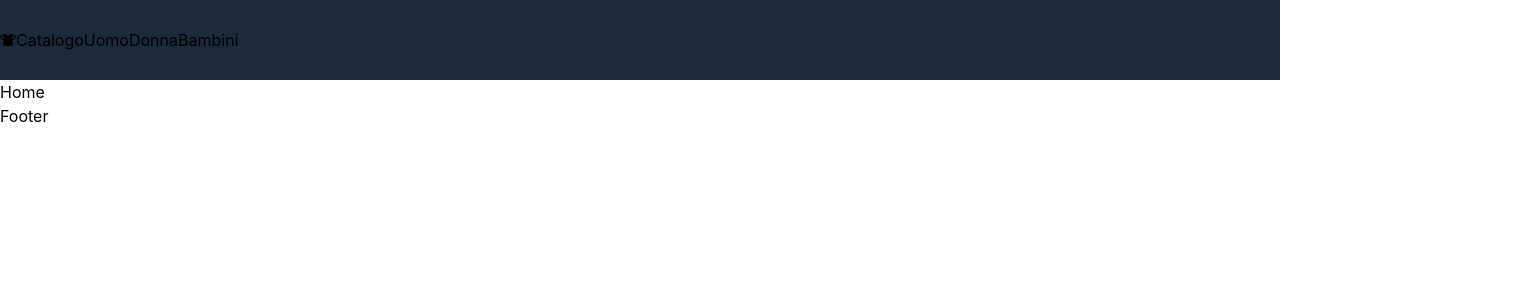
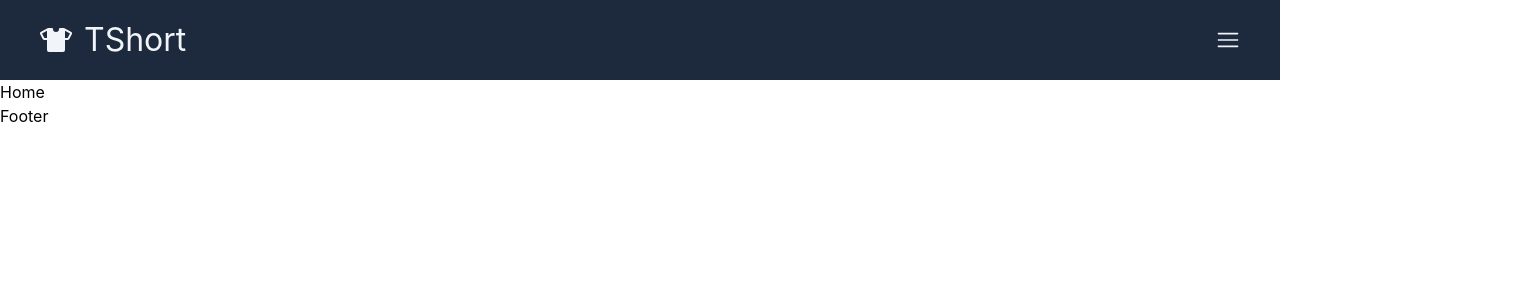
Before and after one commit to santie96/TShort, a React (Vite) app: page / in a window 1280 px wide. Shown: the top 300 px of the page, 1520 px wide, since content can reach past the window. Built offline with nearby package versions, Linux system fonts and the light colour scheme.

Commit message:
Navbar piu Palette Colori

```diff
--- a/src/component/layout/Navbar.jsx
+++ b/src/component/layout/Navbar.jsx
@@ -1,18 +1,49 @@
 import { PiTShirtFill } from "react-icons/pi";
 import { NavLink } from "react-router-dom";
+import { RxHamburgerMenu } from "react-icons/rx";
+import { useState } from "react";
 
 function Navbar() {
+
+    const [isMenuOpen, setIsMenuOpen] = useState(false);
     return (
         <>
             <header className="w-full h-20 bg-slate-800 flex items-center ">
-                <div className="flex items-center justify-evenly">
+                <div className="flex items-center justify-between px-10 w-full">
                     <div>
-                        <NavLink>
+                        <NavLink className="flex items-center gap-3 text-slate-100 text-[2rem]">
                             <PiTShirtFill />
+                            <span className="font-semibolf">TShort</span>
                         </NavLink>
                     </div>
 
-                    <nav>
+                    <div className="group">
+                        <RxHamburgerMenu onClick={() => setIsMenuOpen (valore => !valore)} className="text-slate-100 text-[1.5rem] cursor-pointer z-20 transition-transform duration-300 group-hover:scale-110"/>
+
+                            <div className={`absolute top-20 right-0 w-60 h-60 bg-slate-700 rounded-b-2xl flex justify-center transition-all duration-300 ease-in-out ${isMenuOpen ? "translate-x-0 opacity-100" : "translate-x-full opacity-0 pointer-events-none"}`}>
+                                <ul>
+                                    <li>
+                                        <NavLink to="/" onClick={() => setIsMenuOpen (false)}>Home</NavLink>
+                                    </li>
+                                    <li>
+                                        <NavLink to="/catalogo" onClick={() => setIsMenuOpen (false)}>Catalogo</NavLink>
+                                    </li>
+                                    <li>
+                                        <NavLink to="/abbigliamento-uomo" onClick={() => setIsMenuOpen (false)}>Uomo</NavLink>
+                                    </li>
+                                    <li>
+                                        <NavLink to="/abbigliamento-donna" onClick={() => setIsMenuOpen (false)}>Donna</NavLink>
+                                    </li>
+                                    <li>
+                                        <NavLink to="/abbigliamento-bambini" onClick={() => setIsMenuOpen (false)}>Bambini</NavLink>
+                                    </li>
+                                </ul>
+                            </div>
+
+                    </div>
+
+                    {/* Visualizzazione per Mobile */}
+                    {/* <nav>
                         <ul className="flex ">
                             <li>
                                 <NavLink to="/catalogo">Catalogo</NavLink>
@@ -27,7 +58,7 @@ function Navbar() {
                                 <NavLink to="/abbigliamento-bambini">Bambini</NavLink>
                             </li>
                         </ul>
-                    </nav>
+                    </nav> */}
                 </div>
             </header>
 
--- /dev/null
+++ b/src/component/styles/PaletteColor.md
@@ -0,0 +1,86 @@
+ ------------ Palette Principale --------------
+- Ruolo	                    Colore	                HEX
+- Background	            Bianco caldo	        #F8F6F2
+- Surface	                Sabbia	                #D8CBB8
+- Testo principale	        Nero Antracite	        #1F1F1F
+- Colore Primario	        Verde Salvia	        #8DAA91
+- Colore Secondario	        Terracotta	            #C97452
+- Hover	                    Verde Scuro	            #6F8C73
+- CTA	                    Terracotta Intenso	    #B85C3A
+- Bordi	                    Grigio Chiaro	        #DADADA
+
+
+
+ ---------- Anteprima Palette -------------
+Colore	                HEX
+- 🟢 Verde Salvia	    #8DAA91
+- 🟠 Terracotta	        #C97452
+- ⚪ Bianco Caldo	   #F8F6F2
+- 🟤 Sabbia	            #D8CBB8
+- ⚫ Nero Antracite	   #1F1F1F
+
+
+
+
+ --------- Utilizzo dei Colori -----------
+* Background #F8F6F2
+Da utilizzare come sfondo principale del sito e delle pagine.
+
+
+* Surface #D8CBB8
+Da utilizzare per:
+- Card
+- Sezioni
+- Banner
+- Box
+
+
+* Colore Primario #8DAA91
+Da utilizzare per:
+- Pulsanti principali
+- Link
+- Icone
+- Evidenziazioni
+
+
+* Colore Secondario #C97452
+Da utilizzare per:
+- Call To Action
+- Badge
+- Offerte
+- Elementi in evidenza
+
+
+* Testo #1F1F1F
+Da utilizzare per:
+- Titoli
+- Paragrafi
+- Menu
+- Footer
+
+
+* Bordi #DADADA
+Da utilizzare per:
+- Input
+- Divider
+- Tabelle
+- Card
+
+
+
+ ---------- Stati UI -------------
+* Primary Button
+- Background #8DAA91
+- Testo #FFFFFF
+- Hover #6F8C73
+
+
+* Secondary Button
+- Background #C97452
+- Testo #FFFFFF
+- Hover #B85C3A
+
+Input
+- Background #FFFFFF
+- Border #DADADA
+- Focus #8DAA91
```
